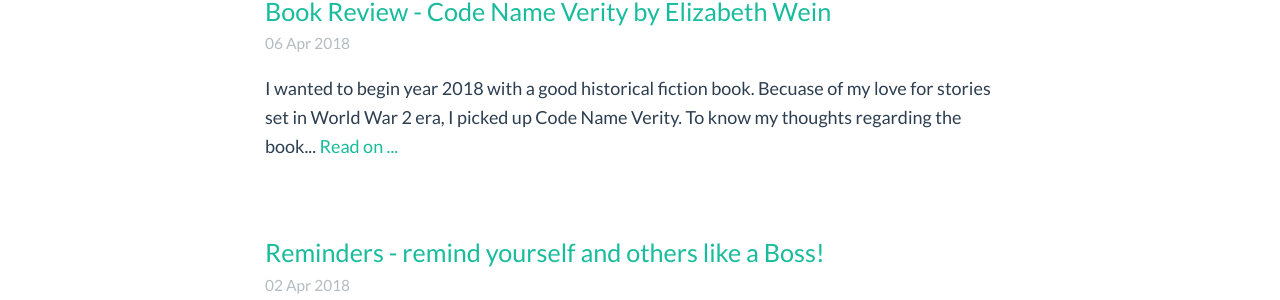
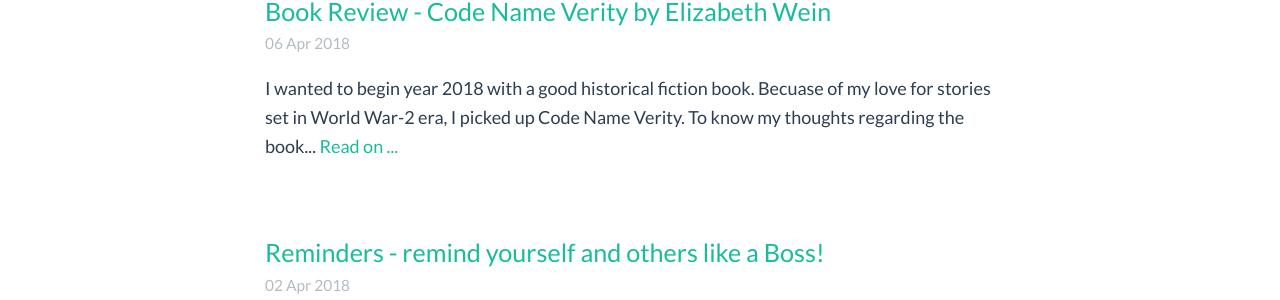
Before and after one commit to soumyaveer/soumyaveer.github.io, a Jekyll site: the page built from index.html, in a window 1280 px wide and 900 px high, scrolled down 528 px. Shown: the part 183-483 px from the top of the window. Built offline with Jekyll 4.4.1, drawn with Linux system fonts in a browser that asks for light colours; the list of posts is cut into pages by our own code.

```diff
--- a/_posts/2018-04-06-book-reviews-code-name-verity.markdown
+++ b/_posts/2018-04-06-book-reviews-code-name-verity.markdown
@@ -4,7 +4,7 @@ title: Book Review -  Code Name Verity by Elizabeth Wein
 date:  2018-04-06 13:25:00
 categories: main
 banner_image: "WorldWar2.jpg"
-summary: I wanted to begin year 2018 with a good historical fiction book. Becuase of my love for stories set in World War 2 era, I picked up Code Name Verity. To know my thoughts regarding the book...
+summary: I wanted to begin year 2018 with a good historical fiction book. Becuase of my love for stories set in World War-2 era, I picked up Code Name Verity. To know my thoughts regarding the book...
 ---
 ### Code Name Verity:
 #### _Rating: 5-star_
```
